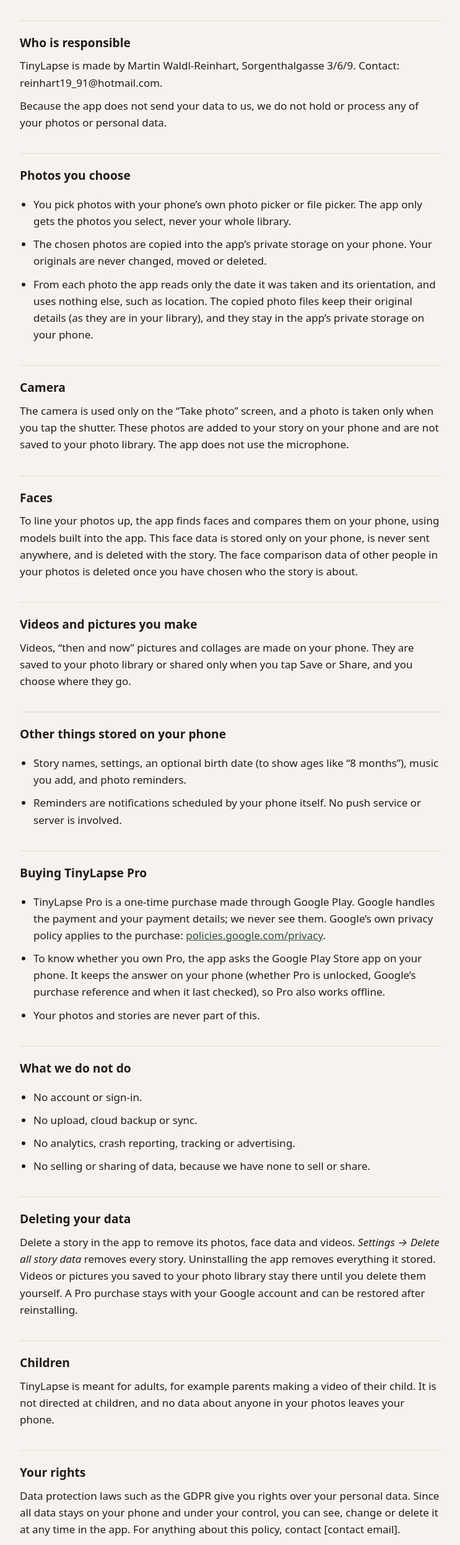
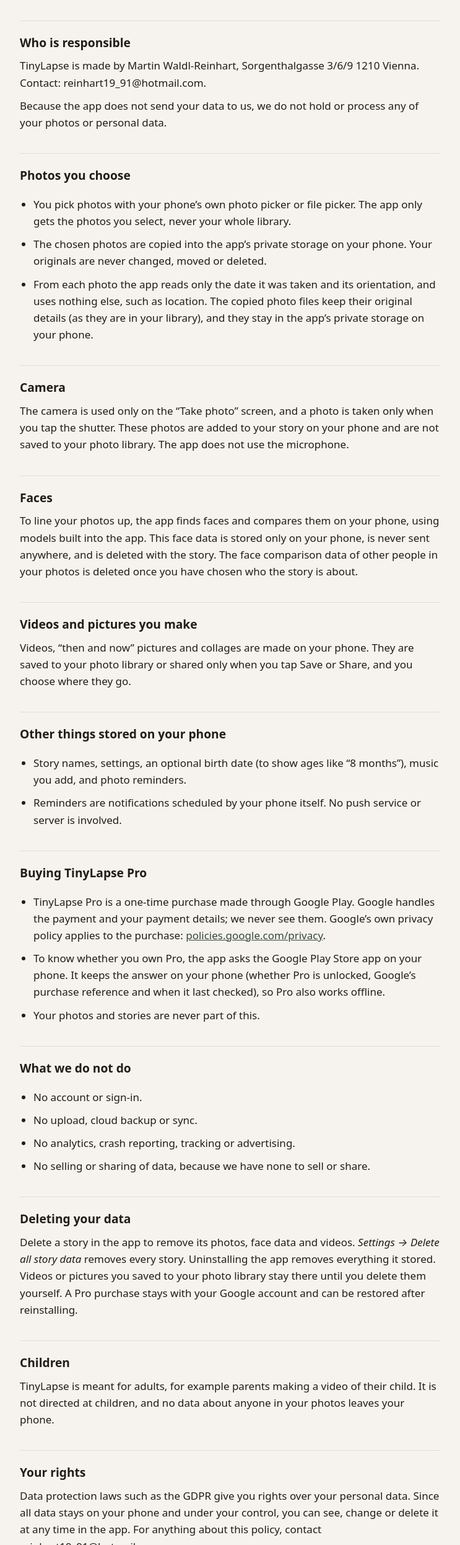
Before and after one commit to Mom0aut/mom0aut.github.io, a plain HTML site: page tinylapse/privacy/index.html in a window 1280 px wide. Shown: the part 308-2800 px from the top of the page at 62% size, without its empty margins (268-1011 px from the left). Drawn offline with Linux system fonts and the light colour scheme.

Commit message:
Update contact information in privacy policy

```diff
--- a/tinylapse/privacy/index.html
+++ b/tinylapse/privacy/index.html
@@ -35,7 +35,7 @@
   </div>
 
   <h2>Who is responsible</h2>
-  <p>TinyLapse is made by Martin Waldl-Reinhart, Sorgenthalgasse 3/6/9. Contact: reinhart19_91@hotmail.com.</p>
+  <p>TinyLapse is made by Martin Waldl-Reinhart, Sorgenthalgasse 3/6/9 1210 Vienna. Contact: reinhart19_91@hotmail.com.</p>
   <p>Because the app does not send your data to us, we do not hold or process any of your photos or personal data.</p>
 
   <h2>Photos you choose</h2>
@@ -82,7 +82,7 @@
   <p>TinyLapse is meant for adults, for example parents making a video of their child. It is not directed at children, and no data about anyone in your photos leaves your phone.</p>
 
   <h2>Your rights</h2>
-  <p>Data protection laws such as the GDPR give you rights over your personal data. Since all data stays on your phone and under your control, you can see, change or delete it at any time in the app. For anything about this policy, contact [contact email].</p>
+  <p>Data protection laws such as the GDPR give you rights over your personal data. Since all data stays on your phone and under your control, you can see, change or delete it at any time in the app. For anything about this policy, contact reinhart19_91@hotmail.com.</p>
 
   <h2>Changes</h2>
   <p>If this policy changes, the new version will be published on this page with a new effective date.</p>
```
